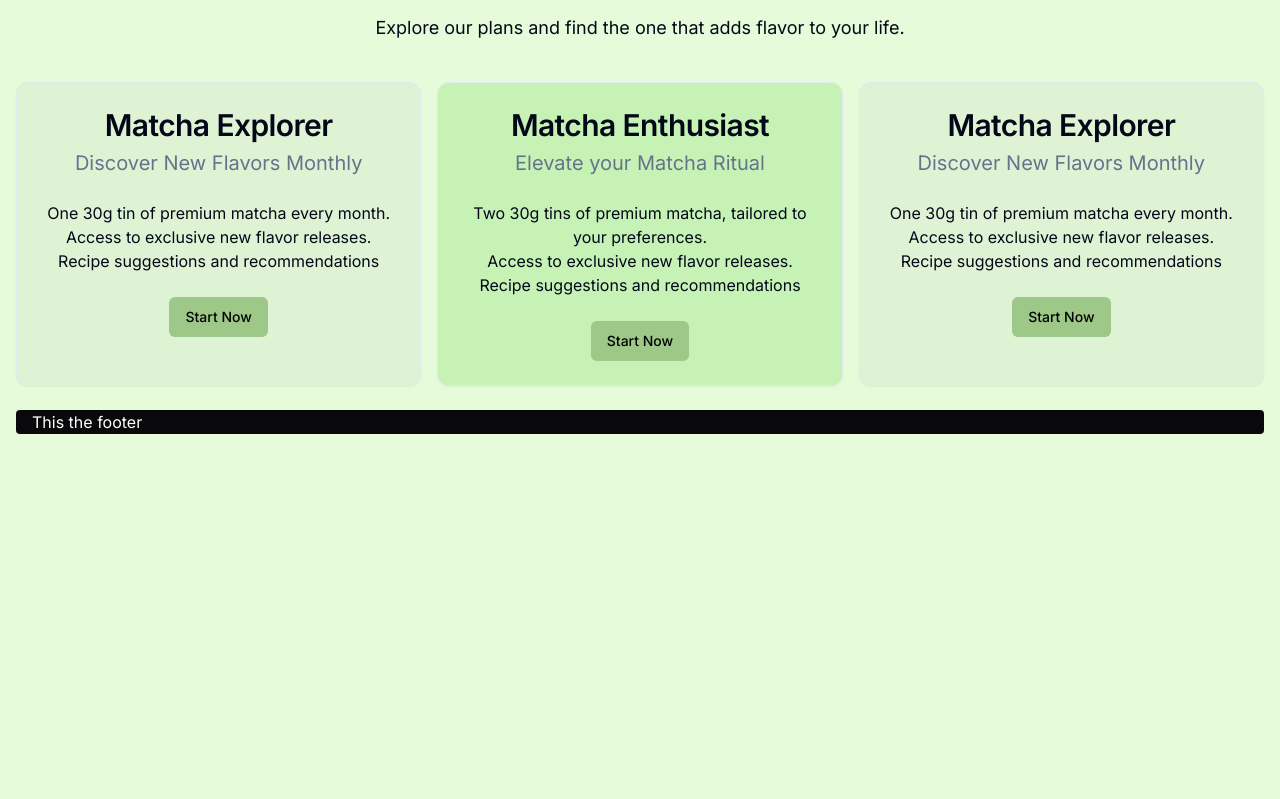
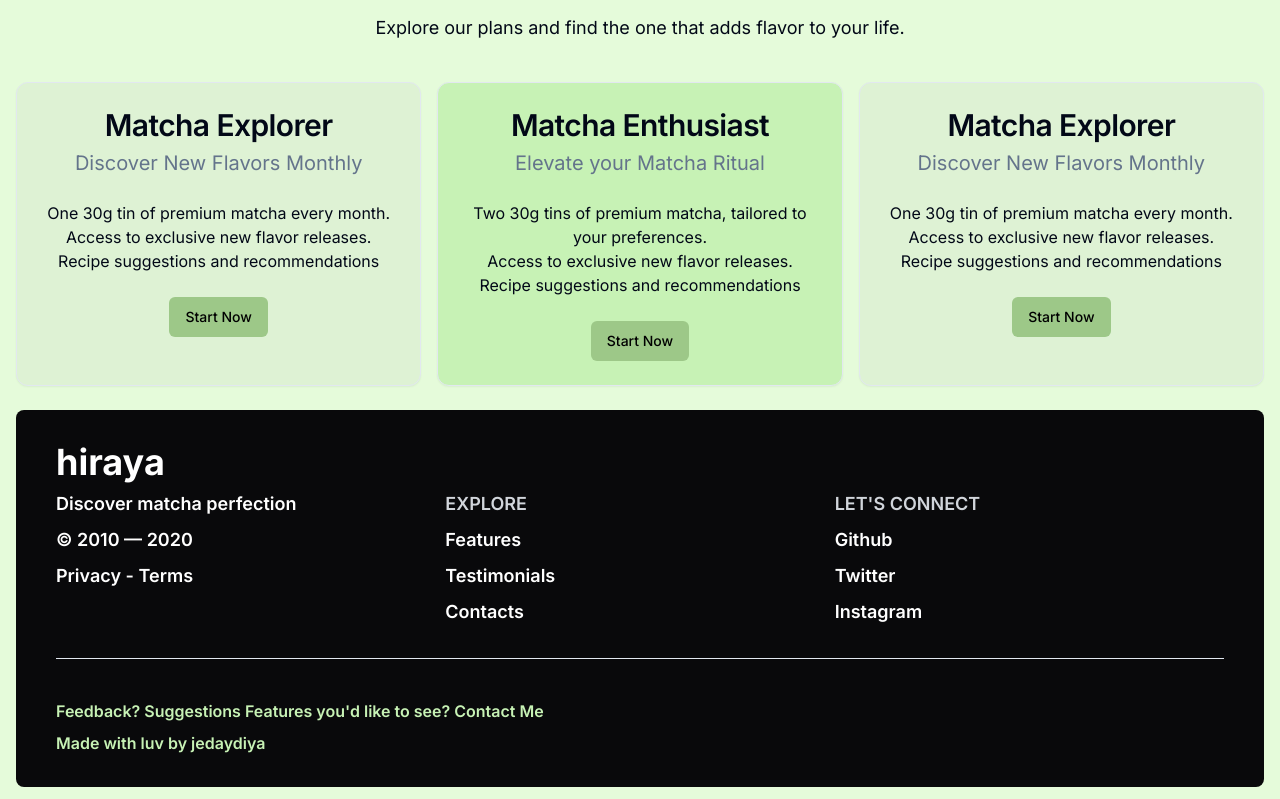
Before and after one commit to jedaydiya/matcha-app, a Next.js app: page / in a window 1280 px wide. Shown: the part 2152-2951 px from the top of the page. Before the commit the page ends 2598 px from the top, so only its background shows below. Built offline with nearby package versions, Linux system fonts and the light colour scheme.

Commit message:
Added Footer Component

```diff
--- a/components/footer.tsx
+++ b/components/footer.tsx
@@ -1,9 +1,52 @@
+import { Separator } from "@/components/ui/separator";
 export default function Footer() {
   return (
     <>
       <footer className="mx-auto w-full max-w-7xl px-4 py-3">
-        <div className="bg-zinc-950 rounded-sm px-4">
-          <p className="text-white">This the footer</p>
+        <div className="rounded-lg bg-zinc-950 px-10 py-8">
+          <p className="text-4xl font-bold text-white">hiraya</p>
+          <div className="grid grid-cols-3">
+            <div>
+              <p className="mt-2 text-lg font-semibold text-white">
+                Discover matcha perfection
+              </p>
+              <p className="mt-2 text-lg font-semibold text-white">
+                © 2010 — 2020
+              </p>
+              <p className="mt-2 text-lg font-semibold text-white">
+                Privacy - Terms
+              </p>
+            </div>
+            <div>
+              <p className="py-2 text-lg font-semibold text-gray-300">
+                EXPLORE
+              </p>
+              <p className="text-lg font-semibold text-white">Features</p>
+              <p className="mt-2 text-lg font-semibold text-white">
+                Testimonials
+              </p>
+              <p className="mt-2 text-lg font-semibold text-white">Contacts</p>
+            </div>
+
+            <div>
+              <p className="py-2 text-lg font-semibold text-gray-300">
+                LET'S CONNECT
+              </p>
+              <p className="text-lg font-semibold text-white">Github</p>
+              <p className="mt-2 text-lg font-semibold text-white">
+                Twitter
+              </p>
+              <p className="mt-2 text-lg font-semibold text-white">Instagram</p>
+            </div>
+
+          </div>
+          <Separator className="mt-8" />
+          <p className="text-md mt-10 font-semibold text-secondary">
+            Feedback? Suggestions Features you'd like to see? Contact Me
+          </p>
+          <p className="text-md mt-2 font-semibold text-secondary">
+            Made with luv by jedaydiya
+          </p>
         </div>
       </footer>
     </>
--- /dev/null
+++ b/components/ui/separator.tsx
@@ -0,0 +1,31 @@
+"use client"
+
+import * as React from "react"
+import * as SeparatorPrimitive from "@radix-ui/react-separator"
+
+import { cn } from "@/lib/utils"
+
+const Separator = React.forwardRef<
+  React.ElementRef<typeof SeparatorPrimitive.Root>,
+  React.ComponentPropsWithoutRef<typeof SeparatorPrimitive.Root>
+>(
+  (
+    { className, orientation = "horizontal", decorative = true, ...props },
+    ref
+  ) => (
+    <SeparatorPrimitive.Root
+      ref={ref}
+      decorative={decorative}
+      orientation={orientation}
+      className={cn(
+        "shrink-0 bg-border",
+        orientation === "horizontal" ? "h-[1px] w-full" : "h-full w-[1px]",
+        className
+      )}
+      {...props}
+    />
+  )
+)
+Separator.displayName = SeparatorPrimitive.Root.displayName
+
+export { Separator }
--- a/package.json
+++ b/package.json
@@ -9,6 +9,7 @@
     "lint": "next lint"
   },
   "dependencies": {
+    "@radix-ui/react-separator": "^1.0.3",
     "@radix-ui/react-slot": "^1.0.2",
     "@types/node": "20.5.7",
     "@types/react": "18.2.21",
```
Also changed, not shown: 1 other file (tests, documents, lock files or other folders).
